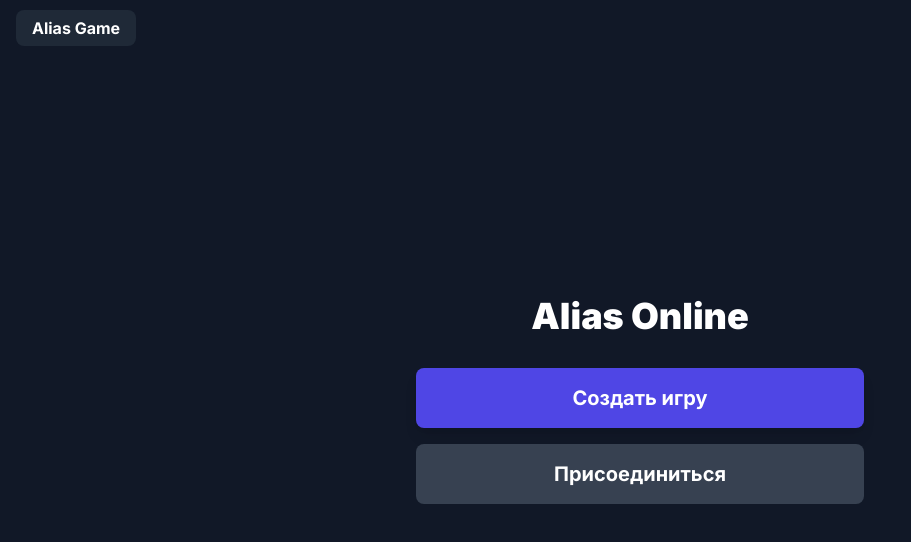
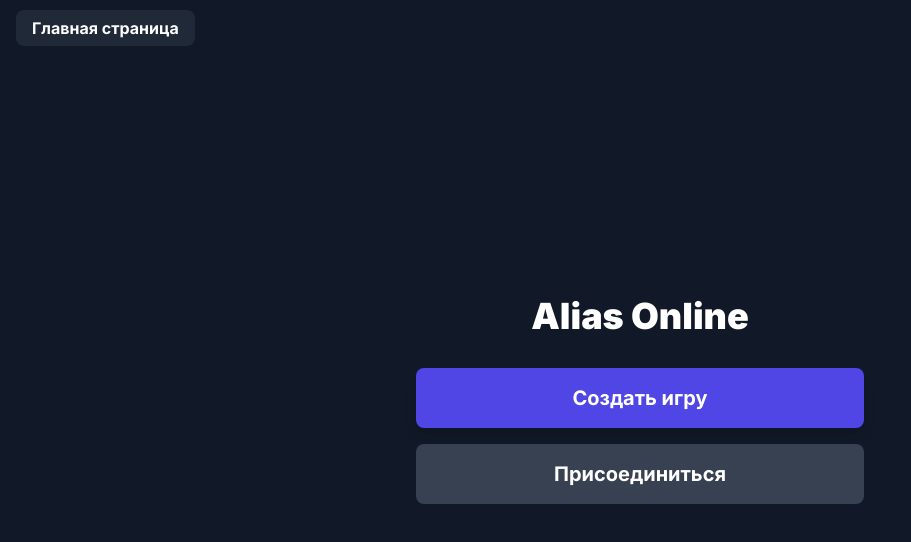
Before and after one commit to whothefusckisdaniil/alias-game, a plain HTML site: page index.html in a window 1280 px wide. Shown: the whole page, without its empty margins (0-911 px from the left). Drawn offline with nearby package versions, Linux system fonts and the light colour scheme; no server answers.

Commit message:
Update index.html

```diff
--- a/index.html
+++ b/index.html
@@ -3,7 +3,7 @@
 <head>
     <meta charset="UTF-8">
     <meta name="viewport" content="width=device-width, initial-scale=1.0">
-    <title>Alias Game Online</title>
+    <title>руксский Alias онлайн</title>
     <script src="https://cdn.tailwindcss.com"></script>
     <link rel="stylesheet" href="style.css">
     <link rel="preconnect" href="https://fonts.googleapis.com">
@@ -14,7 +14,7 @@
 
     <header class="fixed top-0 left-0 p-4 z-50">
         <a href="/#" id="home-logo-btn" class="bg-gray-800 text-white font-bold py-2 px-4 rounded-lg transition hover:bg-indigo-600">
-            Alias Game
+            Главная страница
         </a>
     </header>
 
```
